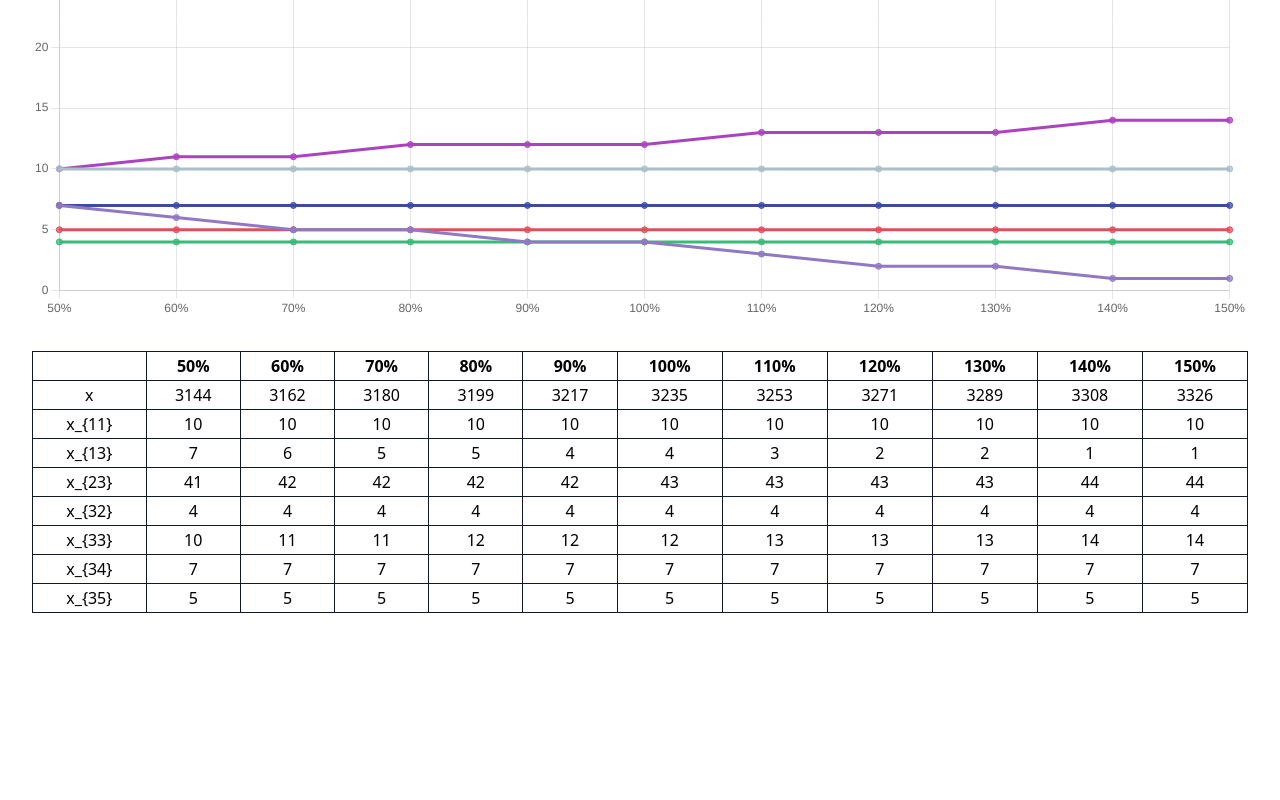
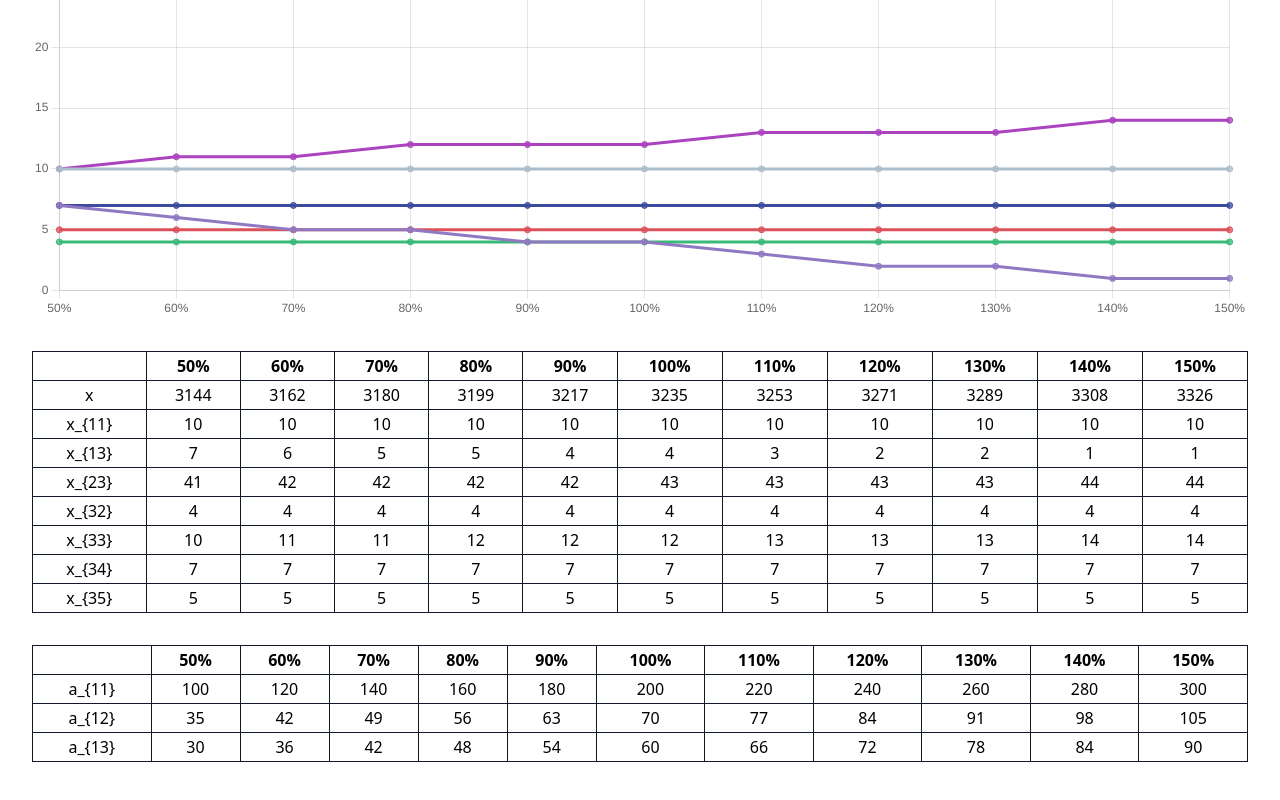
Before and after one commit to vb-oiko/course-paper-4, a React (Create React App) app: page / in a window 1280 px wide. Shown: the part 445-1245 px from the top of the page. Before the commit the page ends 1098 px from the top, so only its background shows below. Built offline with nearby package versions, Linux system fonts and the light colour scheme.

Commit message:
add source data display

```diff
--- a/src/components/UI/SelectInput.tsx
+++ b/src/components/UI/SelectInput.tsx
@@ -15,7 +15,7 @@ export interface SelectOption {
 export const SelectInput: React.FC<SelectInputProps> = ({ value, onChange, options, label }) => {
   const handleInput = React.useCallback(
     (e: any) => {
-      const newValue = e.target.value as number;
+      const newValue = Number(e.target.value);
       onChange(newValue);
     },
     [onChange]
--- a/src/components/experiment/experimentOptions.ts
+++ b/src/components/experiment/experimentOptions.ts
@@ -7,11 +7,14 @@ import {
 } from "../../core/experiment/problemTransformers";
 import { SelectOption } from "../UI/SelectInput";
 
+export type ExperimentType = "factory" | "product";
+
 export interface ExperimentOption extends SelectOption {
   paramOptions?: ExperimentParamOptions[];
   problemTransformer: (indexValue: number) => TransformProblem;
   paramToLabelMapper: LabelMapper;
   paramRange: ParamRange;
+  type: ExperimentType;
 }
 
 export interface ParamRange {
@@ -65,6 +68,7 @@ export const EXPERIMENT_OPTIONS: ExperimentOption[] = [
     problemTransformer: getFactoryProductivityTransformProblem,
     paramToLabelMapper: percentLabelMapper,
     paramRange: MULTIPLIER_PARAM_RANGE,
+    type: "factory",
   },
   {
     value: 1,
@@ -73,6 +77,7 @@ export const EXPERIMENT_OPTIONS: ExperimentOption[] = [
     problemTransformer: getProductProductivityTransformProblem,
     paramToLabelMapper: percentLabelMapper,
     paramRange: MULTIPLIER_PARAM_RANGE,
+    type: "product",
   },
   {
     value: 2,
@@ -81,6 +86,7 @@ export const EXPERIMENT_OPTIONS: ExperimentOption[] = [
     problemTransformer: getProductTransformProblem,
     paramToLabelMapper: defaultLabelMapper,
     paramRange: PRODUCT_PARAM_RANGE,
+    type: "product",
   },
   {
     value: 3,
@@ -89,6 +95,7 @@ export const EXPERIMENT_OPTIONS: ExperimentOption[] = [
     problemTransformer: getFactoryTransformProblem,
     paramToLabelMapper: defaultLabelMapper,
     paramRange: FACTORY_PARAM_RANGE,
+    type: "factory",
   },
   // { value: 4, label: "Зміна ступеню недомінованості", problemTransformer: getFactoryTransformProblem },
 ];
--- a/src/components/tabs/ExperimentTab.tsx
+++ b/src/components/tabs/ExperimentTab.tsx
@@ -1,12 +1,13 @@
 import React from "react";
 import { useSelector } from "react-redux";
-import { selectExperimentData } from "../../rdx/selectors";
+import { selectExperimentData, selectExperimentSourceData } from "../../rdx/selectors";
 import { ExperimentChart } from "../experiment/ExperimentChart";
 import { ExperimentSelect } from "../experiment/ExperimentSelect";
 import { ExperimentTable } from "../experiment/ExperimentTable";
 
 export const ExperimentTab: React.FC = () => {
   const experimentData = useSelector(selectExperimentData);
+  const sourceData = useSelector(selectExperimentSourceData);
 
   return (
     <div className="mb-4">
@@ -17,6 +18,7 @@ export const ExperimentTab: React.FC = () => {
           <ExperimentTable experimentData={experimentData} className="mt-8 w-full" />
         </div>
       )}
+      {sourceData && <ExperimentTable experimentData={sourceData} className="mt-8 w-full" />}
     </div>
   );
 };
--- a/src/rdx/selectors.ts
+++ b/src/rdx/selectors.ts
@@ -85,3 +85,21 @@ export const selectExperimentData = createSelector(
     return { labels, datasets };
   }
 );
+
+export const selectExperimentSourceData = createSelector(
+  [selectExperimentProblems, selectExperiment, selectParamIndex, selectExperimentLabels],
+  (problems, experiment, paramIndex, labels) => {
+    const { type } = experiment;
+    if (type === "factory") {
+      const data = problems.map((problemItem) => {
+        return problemItem.a.map((row) => row[paramIndex]);
+      });
+      const b = paramIndex + 1;
+      const datasets = data[0].map((col, i) => ({
+        label: `a_{${b}${i + 1}}`,
+        data: data.map((row) => Math.round(row[i])),
+      }));
+      return { labels, datasets };
+    }
+  }
+);
```
Also changed, not shown: src/core/experiment/index.ts (+0 -7 lines).
